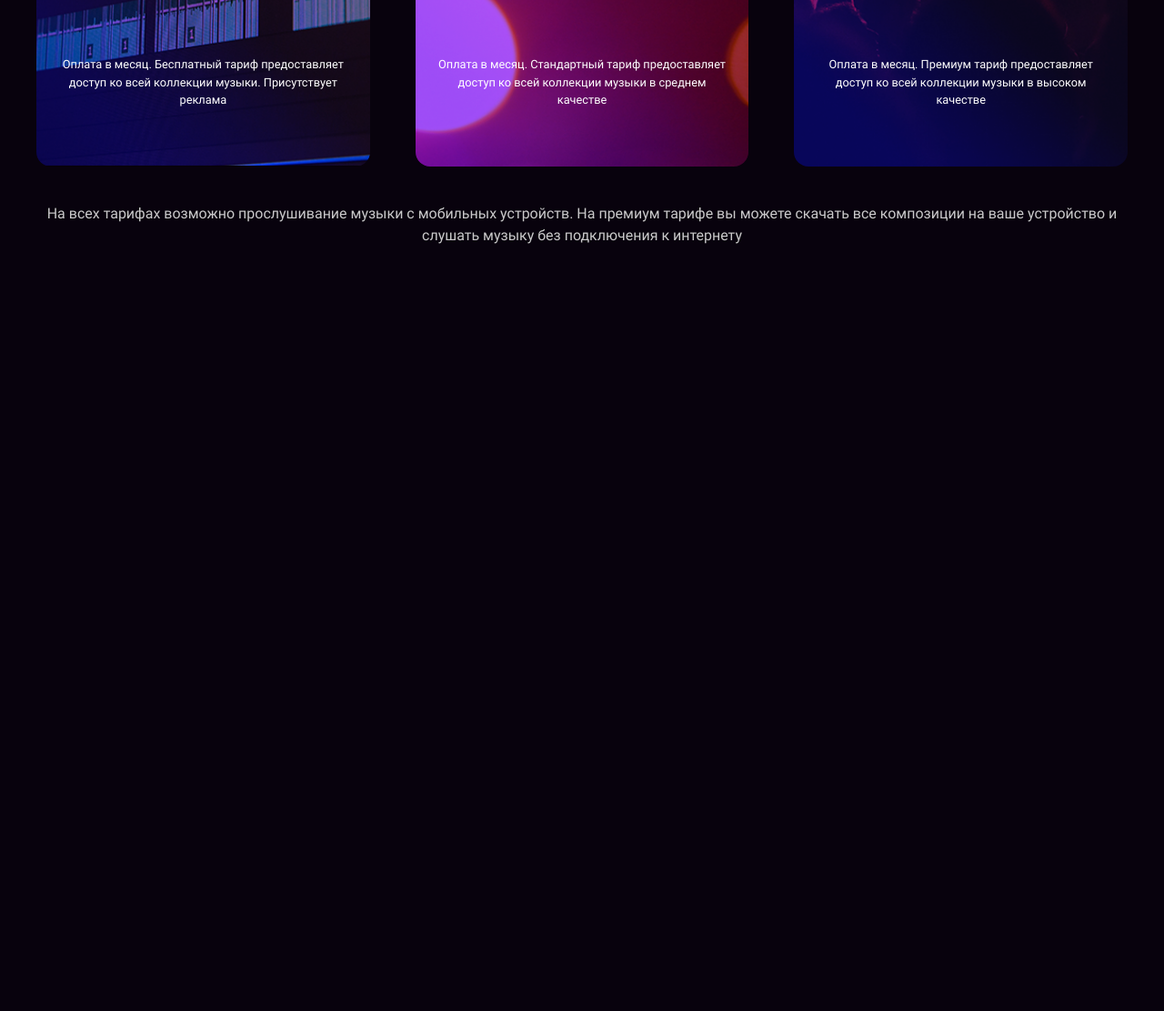
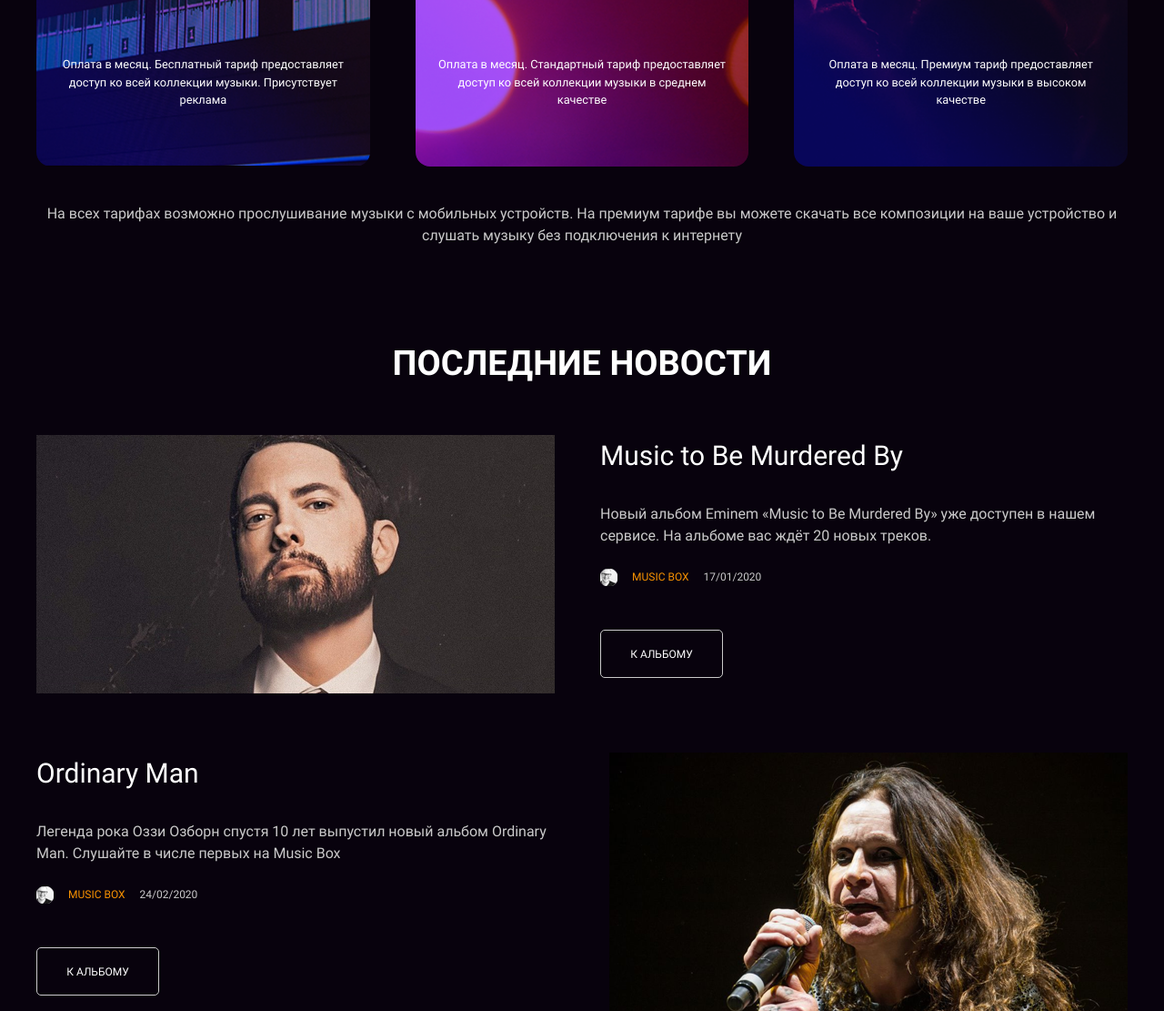
Before and after one commit to bril95/layout-designer-project-56, a website: page src/index.html in a window 1280 px wide. Shown: the part 1388-2499 px from the top of the page at 91% size. Before the commit the page ends 1659 px from the top, so only its background shows below. Drawn offline with Linux system fonts and the light colour scheme.

Commit message:
add page-news

```diff
--- a/src/index.html
+++ b/src/index.html
@@ -15,7 +15,7 @@
             <div class="header">
               <div class="music-box">
                 <img src="./images/logo.svg" alt="logo" class="music-box-logo">
-                <p class="music-box-text">Music Box</p>
+                <a href="#" class="music-box-link">Music Box</a>
               </div>
               <ul class="menu">
                 <li>
@@ -59,9 +59,9 @@
             </div>
           </div>
         </section>
-        <section class="page-pricing" id="page-pricing">
-          <div class="page-pricing-content">
-            <h2 class="pricing-header">Формы подписки</h2>
+        <section class="page-pricing page" id="page-pricing">
+          <div class="page-pricing-content content">
+            <h2 class="pricing-header page-header">Формы подписки</h2>
             <div class="pricing-cards">
               <div class="pricing-item bg-free">
                 <h3 class="subscribe-title">Бесплатная</h3>
@@ -69,7 +69,7 @@
                   <p class="pricing-value-price">0</p>
                   <p class="pricing-value-currency">руб.</p>
                 </div>
-                <a href="#" class="btn">
+                <a href="#" class="btn btn-subscribe">
                   Оформить
                 </a>
                 <p class="pricing-footer">Оплата в месяц. Бесплатный тариф предоставляет доступ ко всей коллекции музыки. Присутствует реклама</p>
@@ -80,7 +80,7 @@
                   <p class="pricing-value-price">250</p>
                   <p class="pricing-value-currency">руб.</p>
                 </div>
-                <a href="#" class="btn">
+                <a href="#" class="btn btn-subscribe">
                   Оформить
                 </a>
                 <p class="pricing-footer">Оплата в месяц. Стандартный тариф предоставляет доступ ко всей коллекции музыки в среднем качестве</p>
@@ -91,7 +91,7 @@
                   <p class="pricing-value-price">500</p>
                   <p class="pricing-value-currency">руб.</p>
                 </div>
-                <a href="#"class="btn">
+                <a href="#"class="btn btn-subscribe">
                   Оформить
                 </a>
                 <p class="pricing-footer">Оплата в месяц. Премиум тариф предоставляет доступ ко всей коллекции музыки в высоком качестве</p>
@@ -103,6 +103,38 @@
             </p>
           </div>
         </section>
+        <section class="page-news page" id="page-news">
+          <div class="page-news-content content">
+            <h2 class="news-header page-header">
+              Последние новости
+            </h2>
+            <div class="news-container">
+              <img src="./images/Music to Be Murdered By.png" alt="photo of Eminem" class="news-img">
+              <div class="news-item">
+                <h3 class="news-title">Music to Be Murdered By</h3>
+                <p class="news-content">Новый альбом Eminem «Music to Be Murdered By» уже доступен в нашем сервисе. На альбоме вас ждёт 20 новых треков.</p>
+                <div class="news-info">
+                  <img src="./images/avatar.png" alt="avatar">
+                  <a href="#" class="music-box-link music-box-link-news">Music Box</a>
+                  <p class="news-data">17/01/2020</p>
+                </div>
+                <a href="#" class="btn btn-album">К альбому</a>
+              </div>
+          </div>
+          <div class="news-container">
+            <div class="news-item">
+              <h3 class="news-title">Ordinary Man</h3>
+              <p class="news-content">Легенда рока Оззи Озборн спустя 10 лет выпустил новый альбом Ordinary Man. Слушайте в числе первых на Music Box</p>
+              <div class="news-info">
+                <img src="./images/avatar.png" alt="avatar" class="news-avatar">
+                <a href="#" class="music-box-link music-box-link-news">music box</a>
+                <p class="news-data">24/02/2020</p>
+              </div>
+              <a href="#" class="btn btn-album">К альбому</a>
+            </div>
+            <img src="./images/Ordinary Man.png" alt="photo of Ozzy Osbourne" class="news-img">
+        </div>
+        </section>
     </main>
     <footer>
     </footer>
--- a/src/scss/general.scss
+++ b/src/scss/general.scss
@@ -1,3 +1,18 @@
+@mixin button {
+  display: flex;
+  justify-content: center;
+  align-items: center;
+  border: 1px solid $color-text;
+  border-radius: 5px;
+  color: $color-title;
+  background-color: transparent;
+  box-sizing: border-box;
+}
+
+@mixin text-uppercase {
+  text-transform: uppercase;
+}
+
 body {
   font-family: $font-family;
   font-weight: $font-weight-regular;
@@ -63,16 +78,25 @@ a {
   }
 }
 
-@mixin button {
-  display: flex;
-  justify-content: center;
-  align-items: center;
-  border: 1px solid $color-text;
-  border-radius: 5px;
-  color: $color-title;
-  background-color: transparent;
+.page {
+  padding-top: 100px;
+  background-color: $color-bg;
 }
 
-@mixin text-uppercase {
-  text-transform: uppercase;
+.content {
+  max-width: 1200px;
+  margin: 0 auto;
+  display: flex;
+  flex-direction: column;
+  align-items: center;
 }
+
+.page-header {
+  margin-bottom: 50px;
+}
+
+.music-box-link {
+  margin-left: 16px;
+
+  @include text-uppercase;
+}
--- a/src/scss/pages/header.scss
+++ b/src/scss/pages/header.scss
@@ -40,12 +40,6 @@
 .music-box-logo {
   width: 24px;
   height: 24px;
-}
-
-.music-box-text {
-  padding-left: 16px;
-
-  @include text-uppercase;
 }
 
 .menu {
--- a/src/scss/pages/news.scss
+++ b/src/scss/pages/news.scss
@@ -0,0 +1,44 @@
+.news-container {
+  display: flex;
+  justify-content: space-between;
+  gap: 50px;
+  margin-bottom: 65px;
+
+  &:last-child {
+    margin-bottom: 0;
+  }
+}
+
+.news-item {
+  .news-title {
+    font-size: 30px;
+    margin-bottom: 30px;
+  }
+
+  .news-content {
+    margin-bottom: 24px;
+  }
+
+  .news-info {
+    display: flex;
+    margin-bottom: 48px;
+    font-size: 12px;
+    line-height: 1.6;
+
+    .news-avatar {
+      width: 19px;
+      height: 19px;
+    }
+
+    .music-box-link-news {
+    color: $color-accent;
+    margin-right: 16px;
+    }
+  }
+
+  .btn-album {
+    width: 135px;
+    height: 53px;
+    font-size: 12px;
+  }
+}
--- a/src/scss/pages/pracing.scss
+++ b/src/scss/pages/pracing.scss
@@ -1,19 +1,3 @@
-.page-pricing {
-  padding-top: 100px;
-}
-
-.page-pricing-content {
-  max-width: 1200px;
-  margin: 0 auto;
-  display: flex;
-  flex-direction: column;
-  align-items: center;
-}
-
-.pricing-header {
-  margin-bottom: 50px;
-}
-
 .pricing-cards {
   display: flex;
   justify-content: space-between;
@@ -85,13 +69,14 @@
 .btn {
   @include button;
   @include text-uppercase;
+}
 
+.btn-subscribe {
   height: 66px;
   width: 100%;
   margin-bottom: 64px;
   font-size: 16px;
 }
-
 .pracing-info {
   text-align: center;
 }
```
Also changed, not shown: src/css/style.css, 1 other file.
